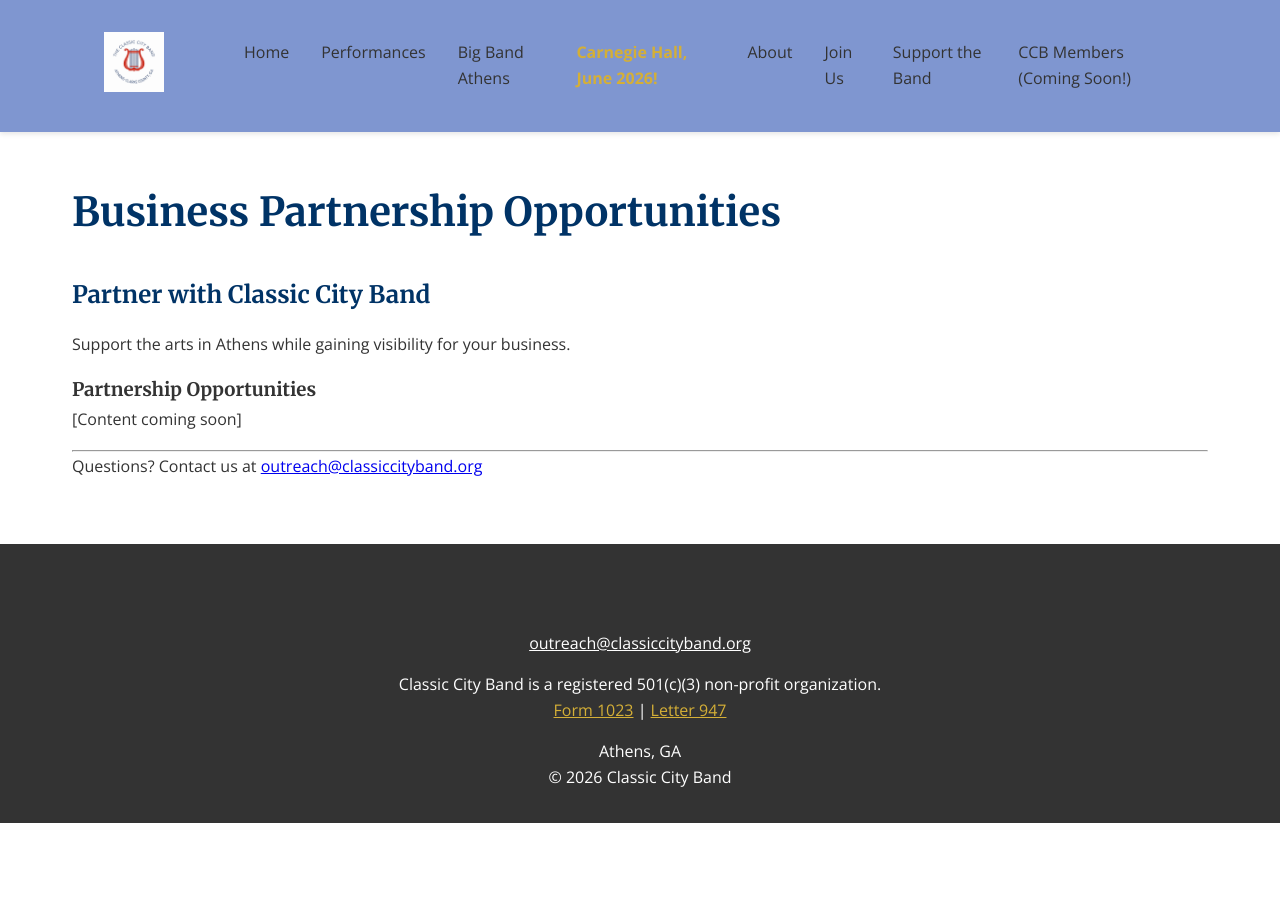
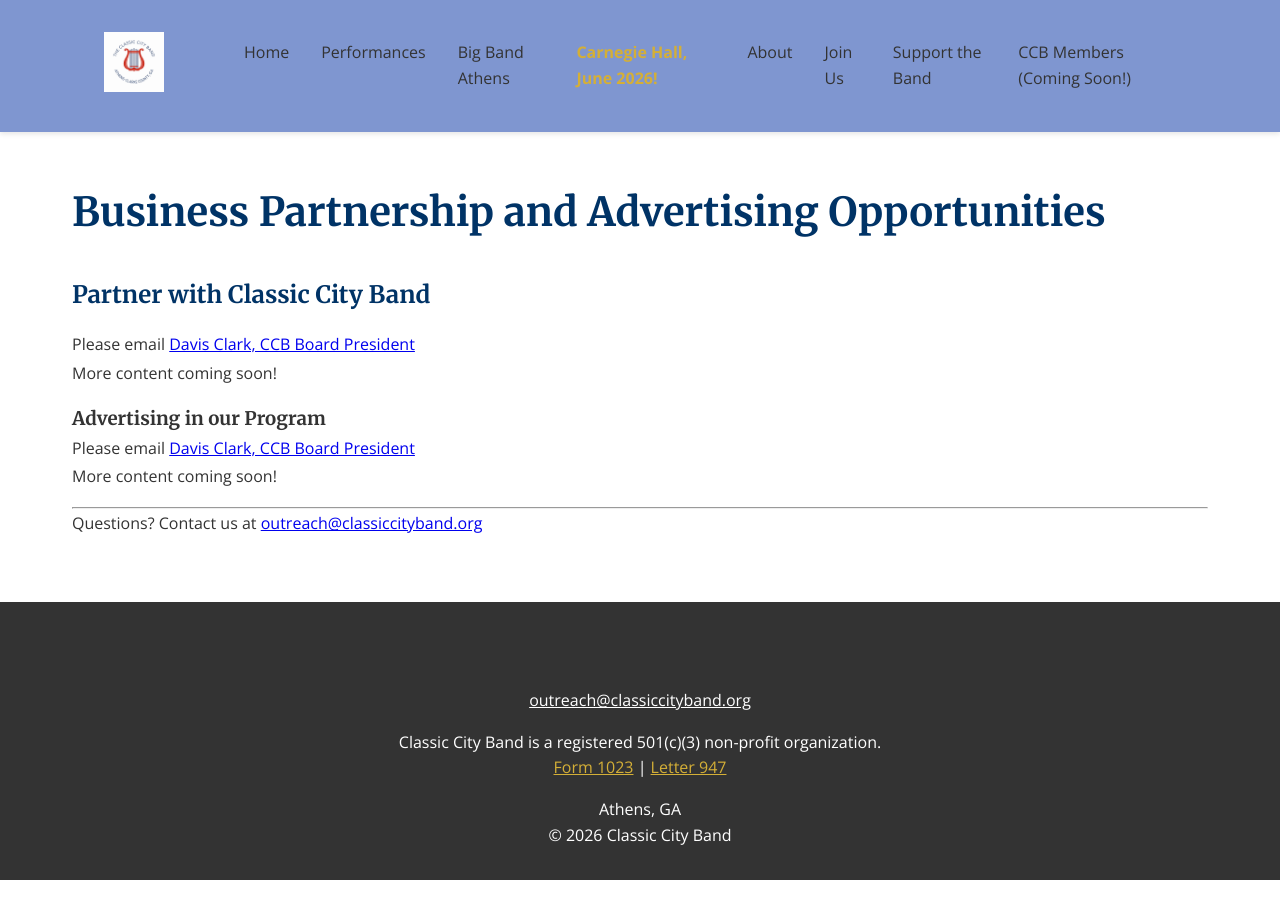
Before and after one commit to webmasterCCB/CCBwebsite, a Jekyll site: the page built from bus-partners.md, in a window 1280 px wide. Built offline with Jekyll 4.4.1, drawn with Linux system fonts in a browser that asks for light colours.

Commit message:
Update bus-partners.md

```diff
--- a/bus-partners.md
+++ b/bus-partners.md
@@ -1,16 +1,18 @@
 ---
 layout: page
-title: Business Partnership Opportunities
+title: Business Partnership and Advertising Opportunities
 permalink: /bus-partners/
 ---
 
 ## Partner with Classic City Band
 
-Support the arts in Athens while gaining visibility for your business.
+Please email [Davis Clark, CCB Board President](mailto:president@classiccityband.org)<br>
+More content coming soon!
 
-### Partnership Opportunities
+### Advertising in our Program
 
-[Content coming soon]
+Please email [Davis Clark, CCB Board President](mailto:president@classiccityband.org)<br>
+More content coming soon!
 
 ---
 
```
